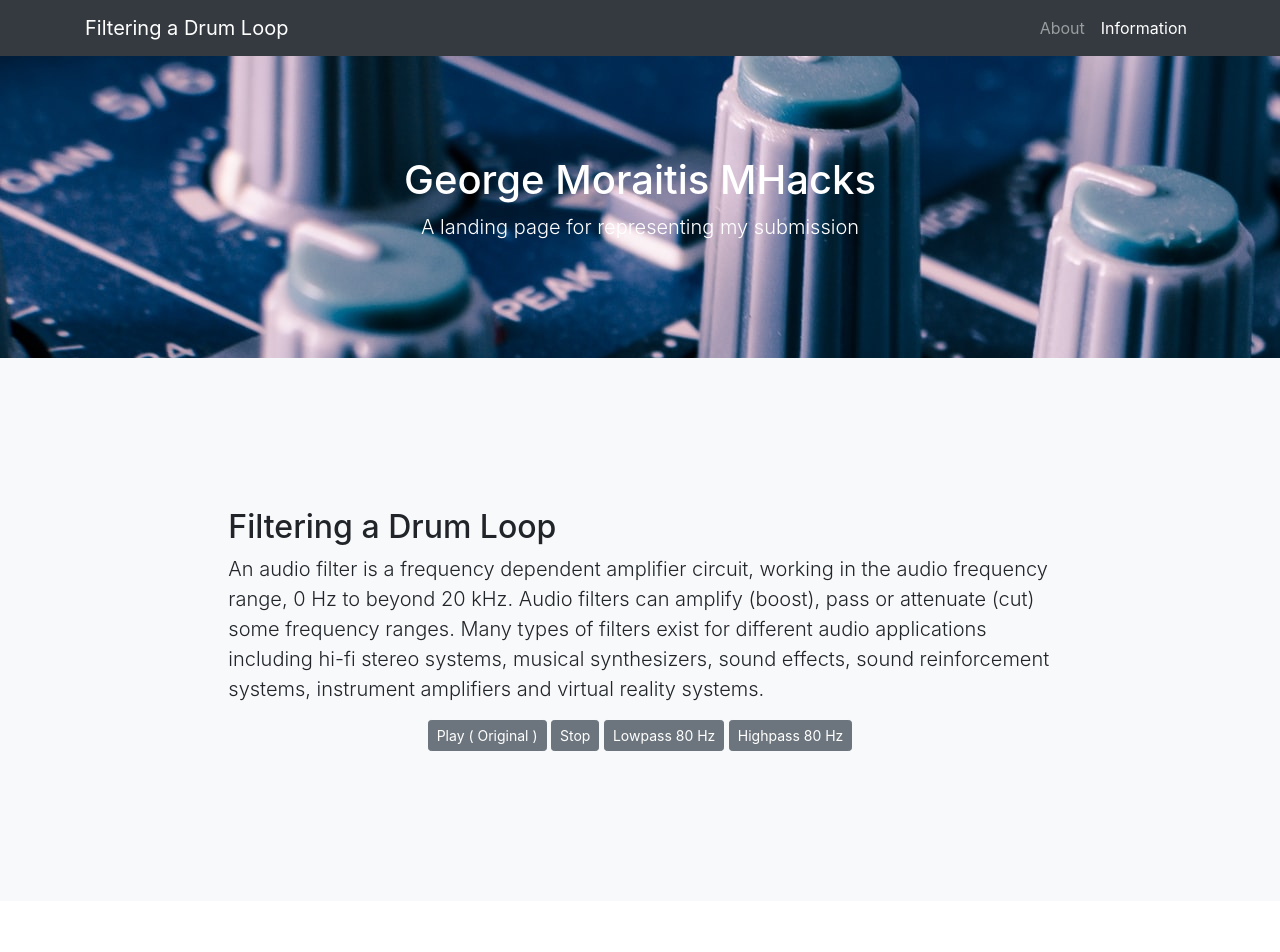
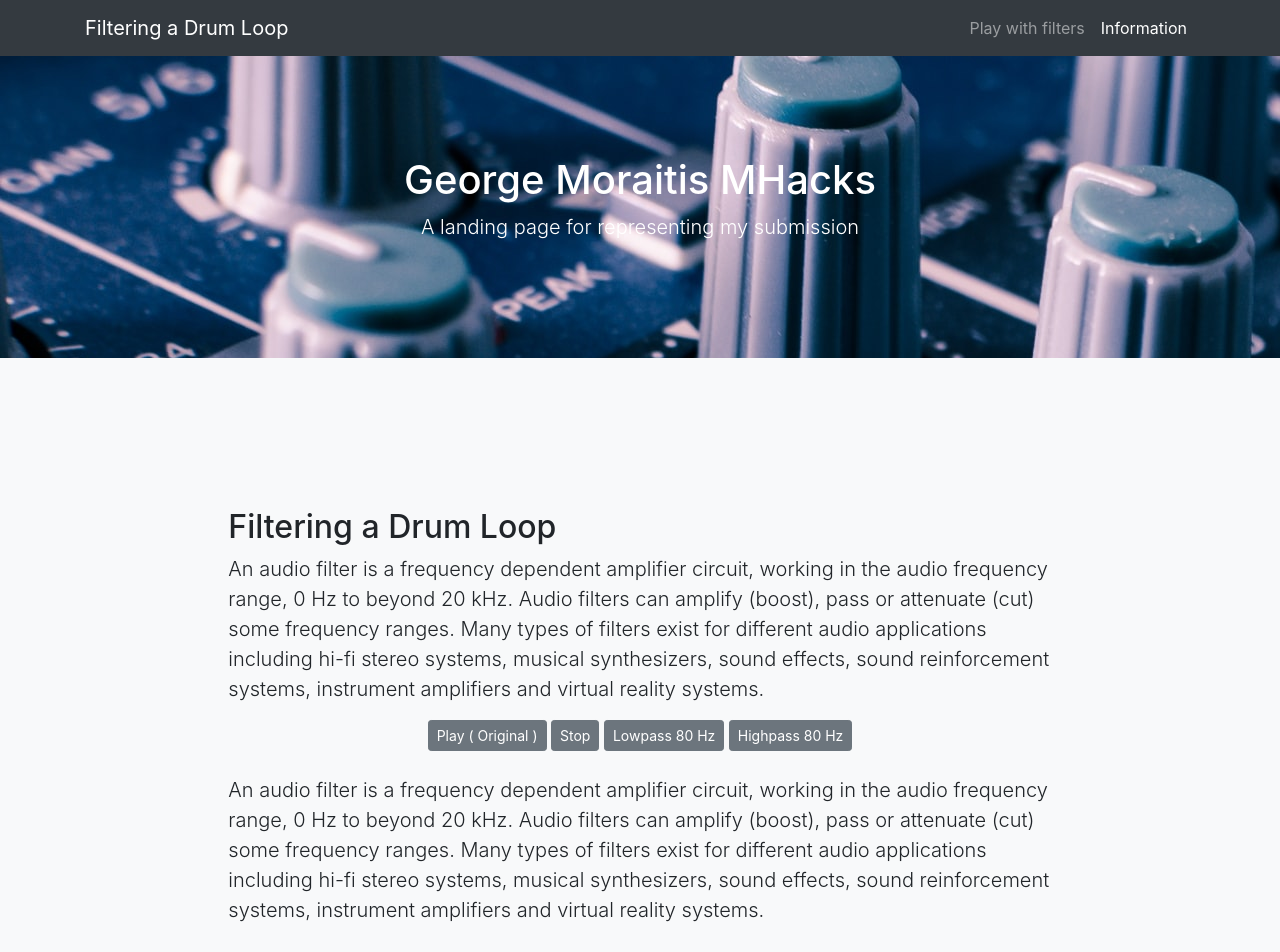
Before and after one commit to gmoraitis/MHacks_Filtering_A_Drum_Loop, a website with bundled scripts: page index.html in a window 1280 px wide. Shown: the top 952 px of the page. Built offline with nearby package versions, Linux system fonts and the light colour scheme; files whose address does not match are found by name.

Commit message:
Small corrections

```diff
--- a/index.html
+++ b/index.html
@@ -21,6 +21,8 @@
 
 </head>
 
+
+
 <body id="page-top">
 
   <!-- Navigation -->
@@ -34,7 +36,7 @@
       <div class="collapse navbar-collapse" id="navbarResponsive">
         <ul class="navbar-nav ml-auto">
           <li class="nav-item">
-            <a class="nav-link js-scroll-trigger" href="#about">About</a>
+            <a class="nav-link js-scroll-trigger" href="#about">Play with filters</a>
           </li>
           <li class="nav-item">
             <a class="nav-link js-scroll-trigger" href="#contact">Information</a>
@@ -73,13 +75,23 @@
               Hz</button>
             <button type="button" class="btn btn-sm btn-secondary" id="highpass" aria-pressed="true">Highpass 80
               Hz</button>
+
           </div>
+
         </div>
-
+        <br>
+        <p class="lead">An audio filter is a frequency dependent amplifier circuit,
+          working in the audio frequency range, 0 Hz to beyond 20 kHz.
+          Audio filters can amplify (boost), pass or attenuate (cut) some frequency ranges.
+          Many types of filters exist for different audio applications including hi-fi stereo systems,
+          musical synthesizers, sound effects, sound reinforcement systems,
+          instrument amplifiers and virtual reality systems.
+        </p>
         </div>
       </div>
     </div>
   </section>
+
 
 
 
```
Also changed, not shown: js/tone.js (line endings or trailing spaces).
